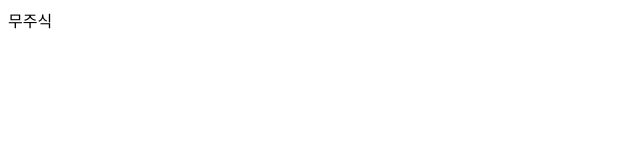
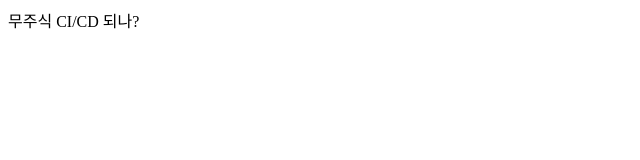
Before and after one commit to gugitgugit/muzusi-web, a React (Vite) app: page / in a window 1280 px wide. Shown: the top 160 px of the page, without its empty margins (0-640 px from the left). Built offline with nearby package versions, Linux system fonts and the light colour scheme.

Commit message:
test: 테스트용 코드

```diff
--- a/src/App.jsx
+++ b/src/App.jsx
@@ -1,5 +1,5 @@
 const App = () => {
-  return <div>무주식</div>;
+  return <div>무주식 CI/CD 되나?</div>;
 };
 
 export default App;
```
